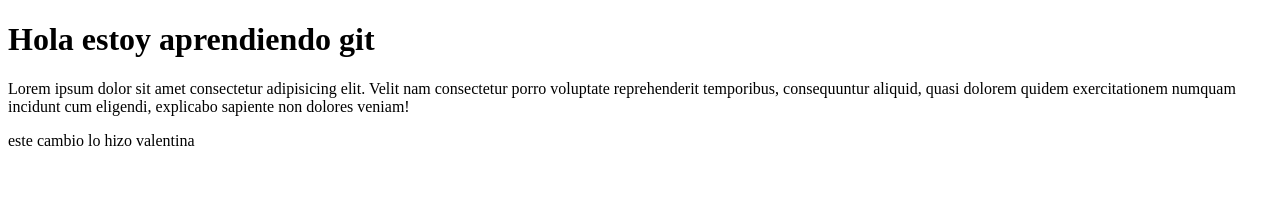
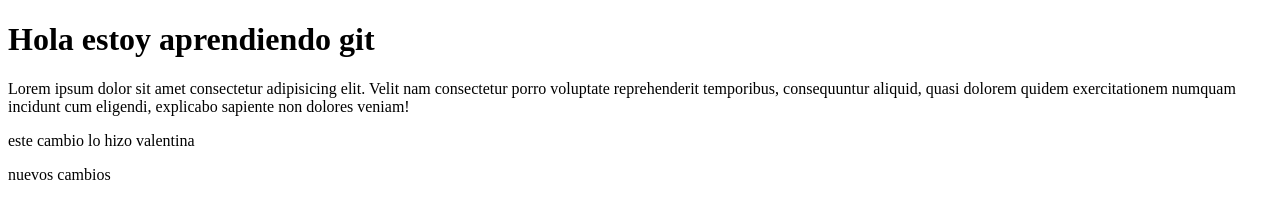
Before and after one commit to anibalmd32/ejemplo_git, a plain HTML site: page index.html in a window 1280 px wide. Drawn offline with Linux system fonts and the light colour scheme.

Commit message:
anibal nuevos cambios

```diff
--- a/index.html
+++ b/index.html
@@ -12,5 +12,9 @@
     <p>
         este cambio lo hizo valentina
     </p>
+
+    <p>
+        nuevos cambios
+    </p>
 </body>
 </html>
```
